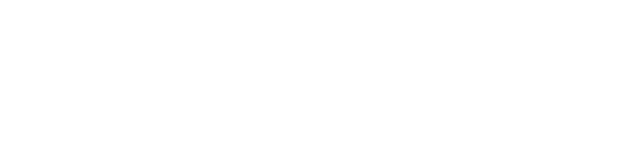
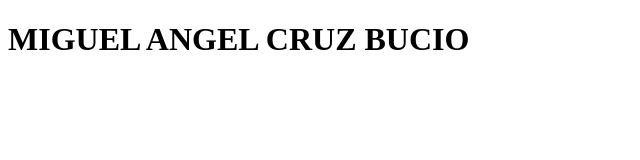
Before and after one commit to MikeBucio/introduccion, a plain HTML site: page index.html in a window 1280 px wide. Shown: the whole page, without its empty margins (0-640 px from the left). Drawn offline with Linux system fonts and the light colour scheme.

Commit message:
agregamos un h1

```diff
--- a/index.html
+++ b/index.html
@@ -7,6 +7,6 @@
     <title>Document</title>
 </head>
 <body>
-
+    <h1>MIGUEL ANGEL CRUZ BUCIO</h1>
 </body>
 </html>
```
